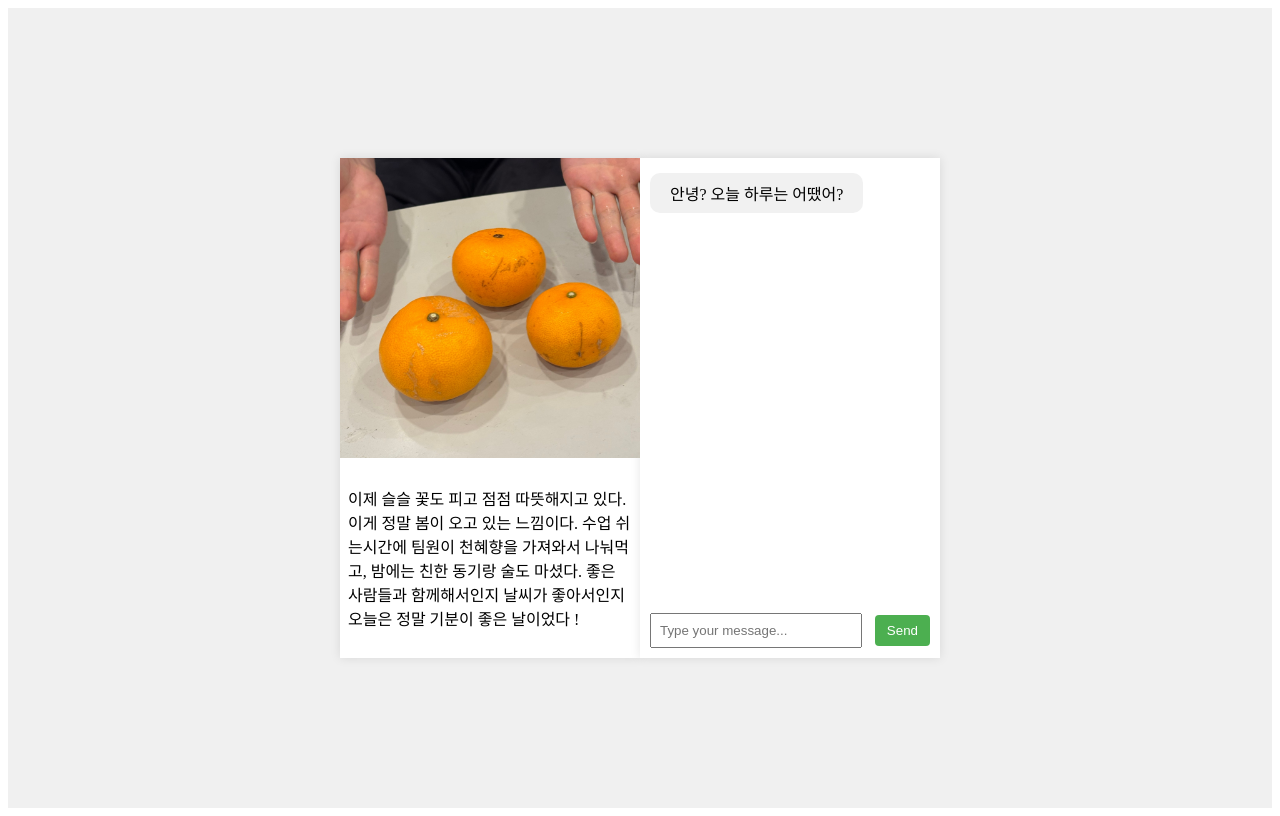
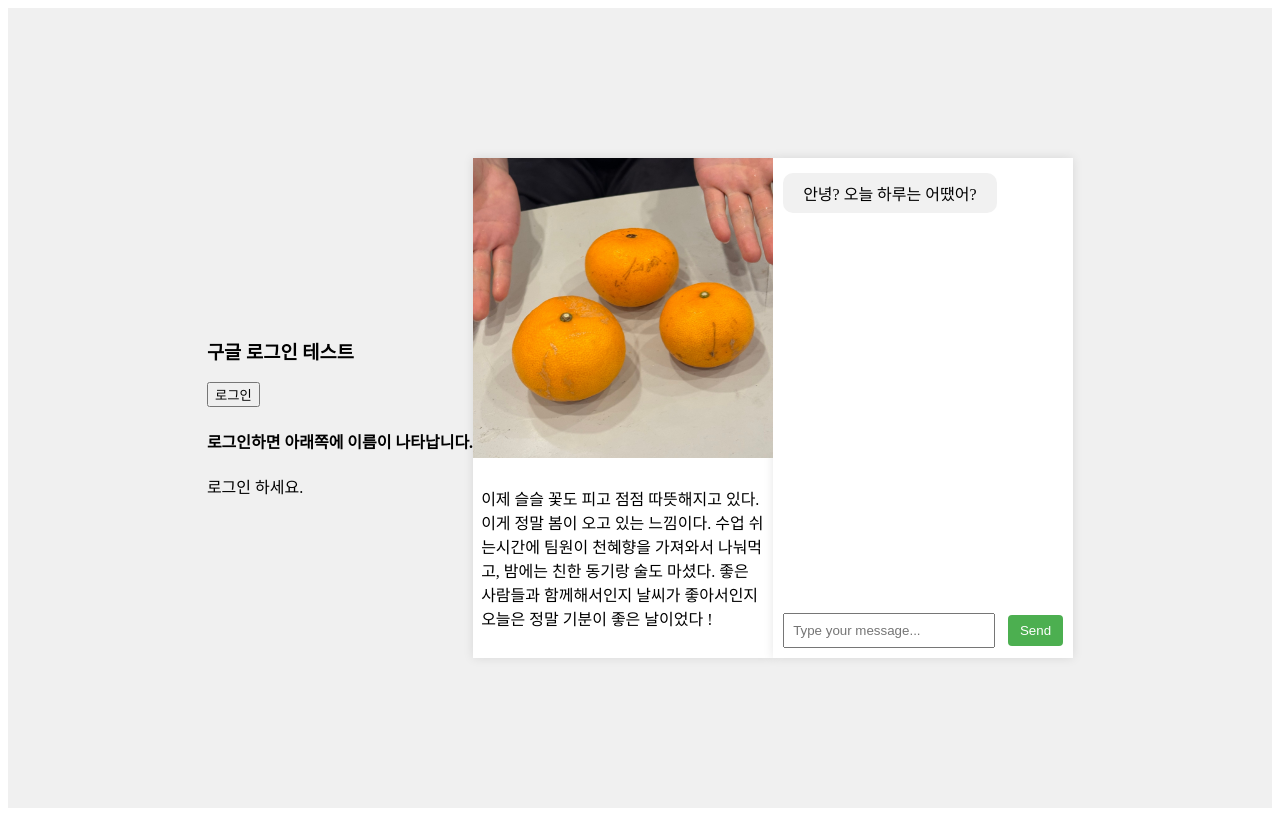
Before and after one commit to CAU-DM/DearMe_DEMO, a React (Create React App) app in the folder frontend/: page / in a window 1280 px wide. Built offline with nearby package versions, Linux system fonts and the light colour scheme; no server answers.

Commit message:
Update App.js : OAuth 추가

```diff
--- a/frontend/src/App.js
+++ b/frontend/src/App.js
@@ -2,6 +2,7 @@ import React, { useState } from "react";
 import "./App.css";
 import FeedPage from "./FeedPage";
 import ChatWindow from "./ChatWindow";
+import OAuthTest from "./OAuthTest";
 
 function App() {
   const [messages, setMessages] = useState([
@@ -17,6 +18,7 @@ function App() {
 
   return (
     <div className="App">
+      <OAuthTest />
       <FeedPage feeds={feeds} />
       <ChatWindow messages={messages} setMessages={setMessages} />
     </div>
```
